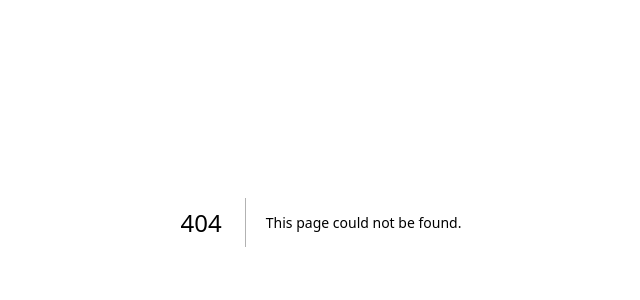
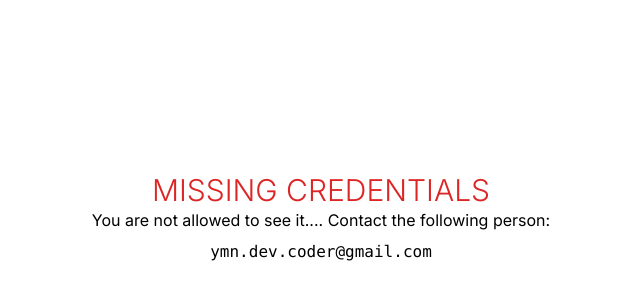
Before and after one commit to yanmoenaing118/my-days-tracker, a Next.js app: page /403 in a window 1280 px wide. Before the commit this address had no page. Shown: the part 178-478 px from the top of the page, without its empty margins (319-959 px from the left). Built offline with nearby package versions, Linux system fonts and the light colour scheme.

Commit message:
add credentials

```diff
--- /dev/null
+++ b/app/403/page.tsx
@@ -0,0 +1,13 @@
+import React from 'react'
+
+export default function Forbidden() {
+  return (
+    <div className="h-screen flex justify-center flex-col items-center">
+        <h3 className="text-red-600 font-light text-3xl uppercase">Missing credentials</h3>
+        <div>You are not allowed to see it.... Contact the following person: </div>
+        <code className='py-2'>
+            ymn.dev.coder@gmail.com
+        </code>
+    </div>
+  )
+}
--- a/app/components/Calendar.tsx
+++ b/app/components/Calendar.tsx
@@ -102,8 +102,8 @@ export default function Calendar({ myDays }: { myDays: MyDayType[] }) {
   const month = new Date().toDateString().split(" ")[1];
 
   useEffect(() => {
-    console.log(myDays)
-    console.log(days)
+    // console.log(myDays)
+    // console.log(days)
   },[myDays])
 
   return (
--- a/app/page.tsx
+++ b/app/page.tsx
@@ -1,9 +1,21 @@
 
+import { redirect } from "next/navigation";
 import App from "./App";
 import { Suspense } from "react";
 export const dynamic = 'force-dynamic';
 
-export default function Home() {
+type Query = {
+  searchParams: {
+    xxx: string
+  }
+}
+
+export default async function Home({ searchParams }: Query) {
+  const secret = process.env.AUTH_SECRET;
+  if(searchParams.xxx !== secret) {
+    return redirect("/403")
+  }
+
   return (
     <Suspense fallback={<div>Loading...</div>}>
       <App />
--- a/app/utils/actions.ts
+++ b/app/utils/actions.ts
@@ -14,7 +14,7 @@ import { MyDayType } from "./types";
 // dayPassed: true,
 
 export async function createMyDay(data: MyDayType) {
-  console.log("data", data);
+  // console.log("data", data);
   const { id, day, month, year, productive, broke_rules, daypassed } = data;
 
 
--- a/app/utils/data.ts
+++ b/app/utils/data.ts
@@ -10,12 +10,12 @@ export async function fetchMydays() {
     // Artificially delay a response for demo purposes.
     // Don't do this in production :)
 
-    console.log("Fetching revenue data...");
+    // console.log("Fetching revenue data...");
     // await new Promise((resolve) => setTimeout(resolve, 3000));
 
     const data = await sql<MyDayType>`SELECT * FROM mydays`;
 
-    console.log("Data fetch completed after 3 seconds.", data.rows);
+    // console.log("Data fetch completed after 3 seconds.", data.rows);
 
     return data.rows;
   } catch (error) {
```
